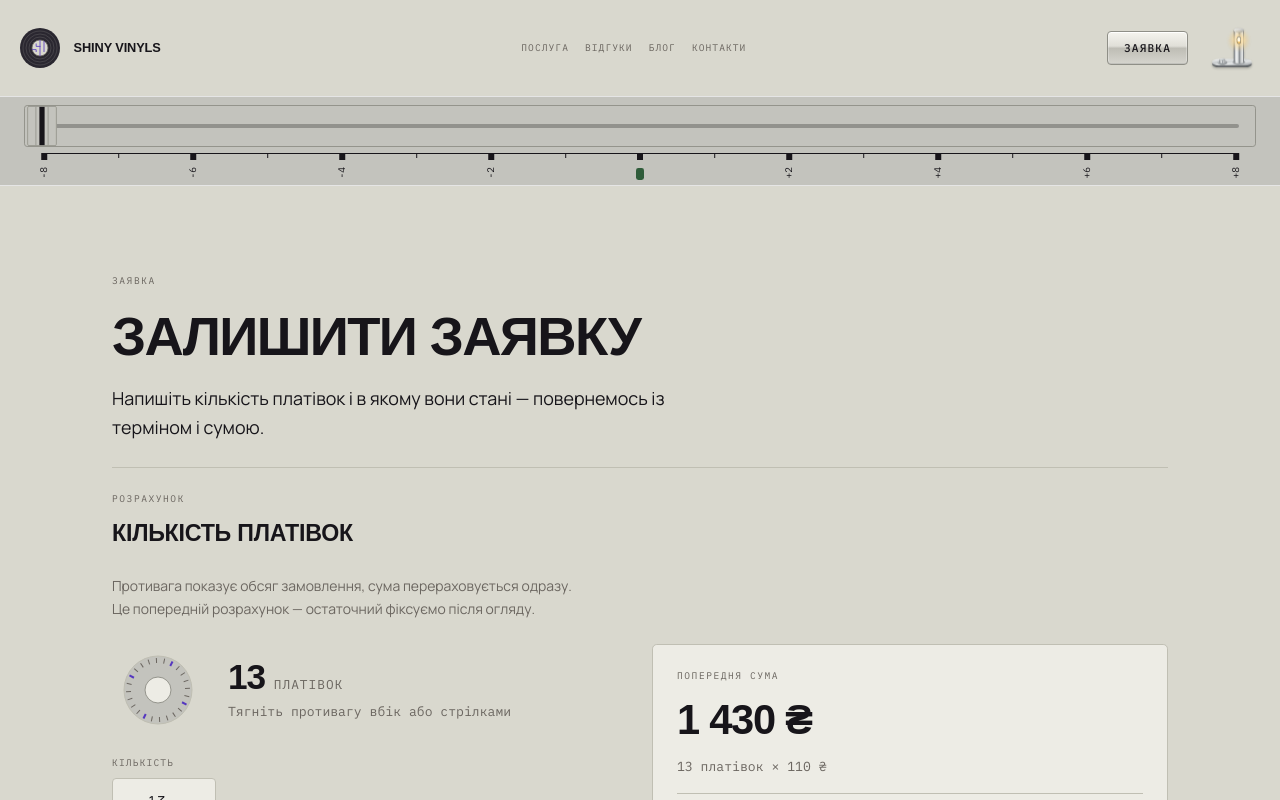
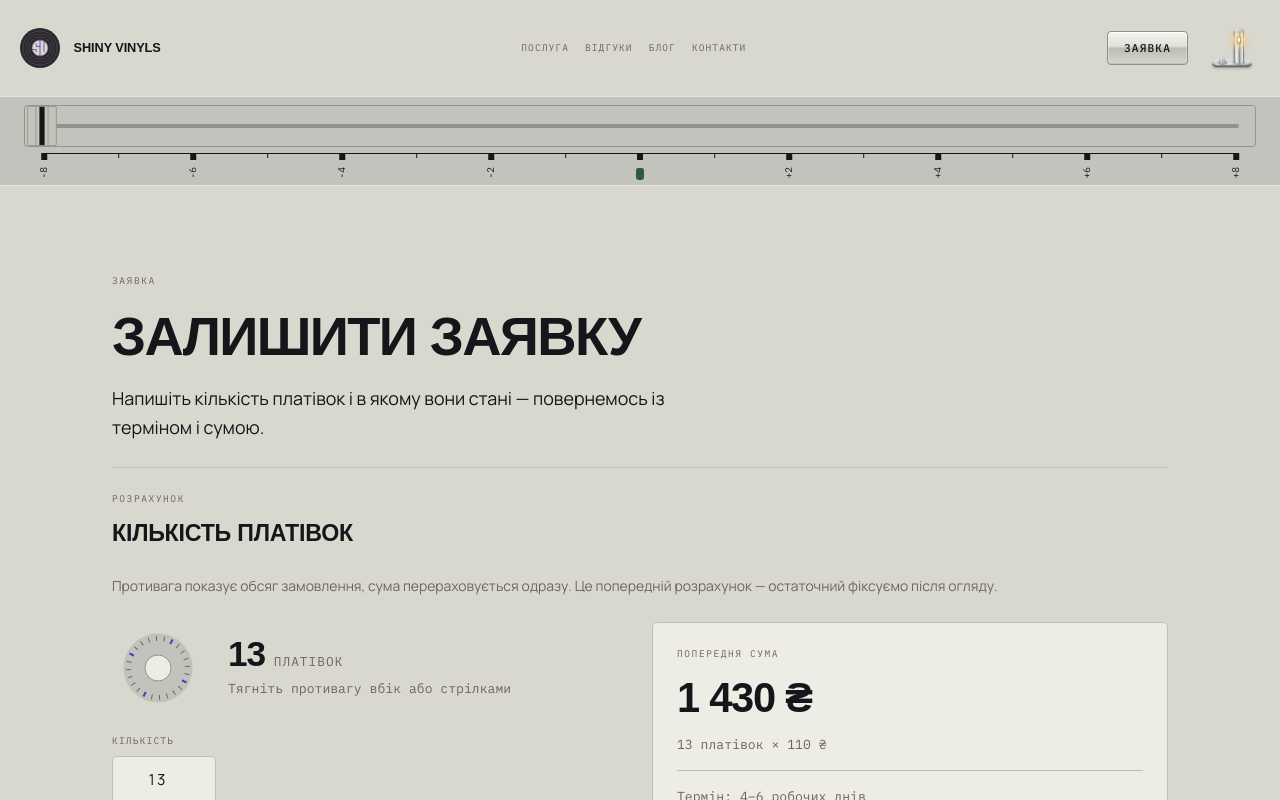
Before and after one commit to TolikSyedin/shiny-vinyls, a Next.js app: page /request in a window 1280 px wide. Shown: the top 800 px of the page. Built offline with nearby package versions, Linux system fonts and the light colour scheme; a web font is replaced by a local one.

Commit message:
Add fullwidth param to note

```diff
--- a/components/calculator/vinyl-calculator.tsx
+++ b/components/calculator/vinyl-calculator.tsx
@@ -22,7 +22,7 @@ export function VinylCalculator({
       <div className="flex flex-col gap-[1.5rem]">
         <SectionHeading eyebrow="Розрахунок">Кількість платівок</SectionHeading>
 
-        <Note>
+        <Note fullWidth>
           Противага показує обсяг замовлення, сума перераховується одразу. Це
           попередній розрахунок — остаточний фіксуємо після огляду.
         </Note>
```
